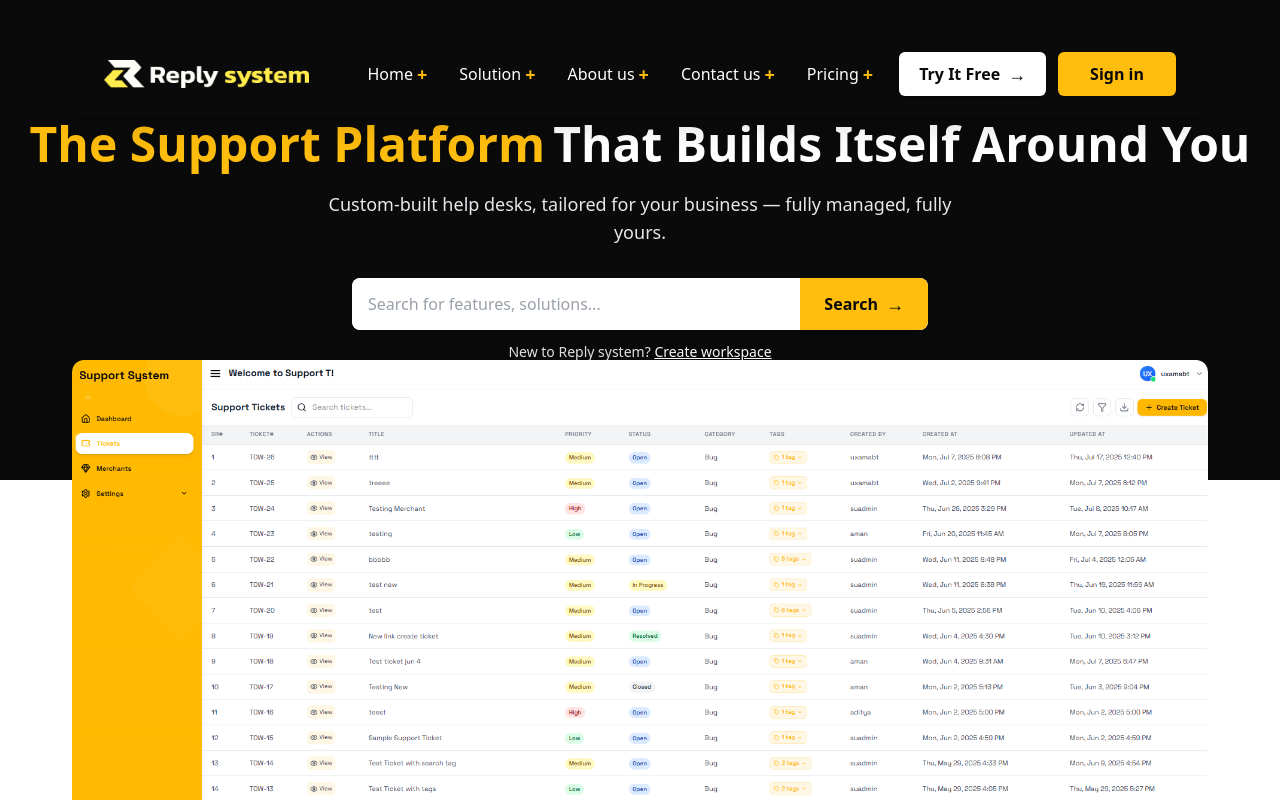
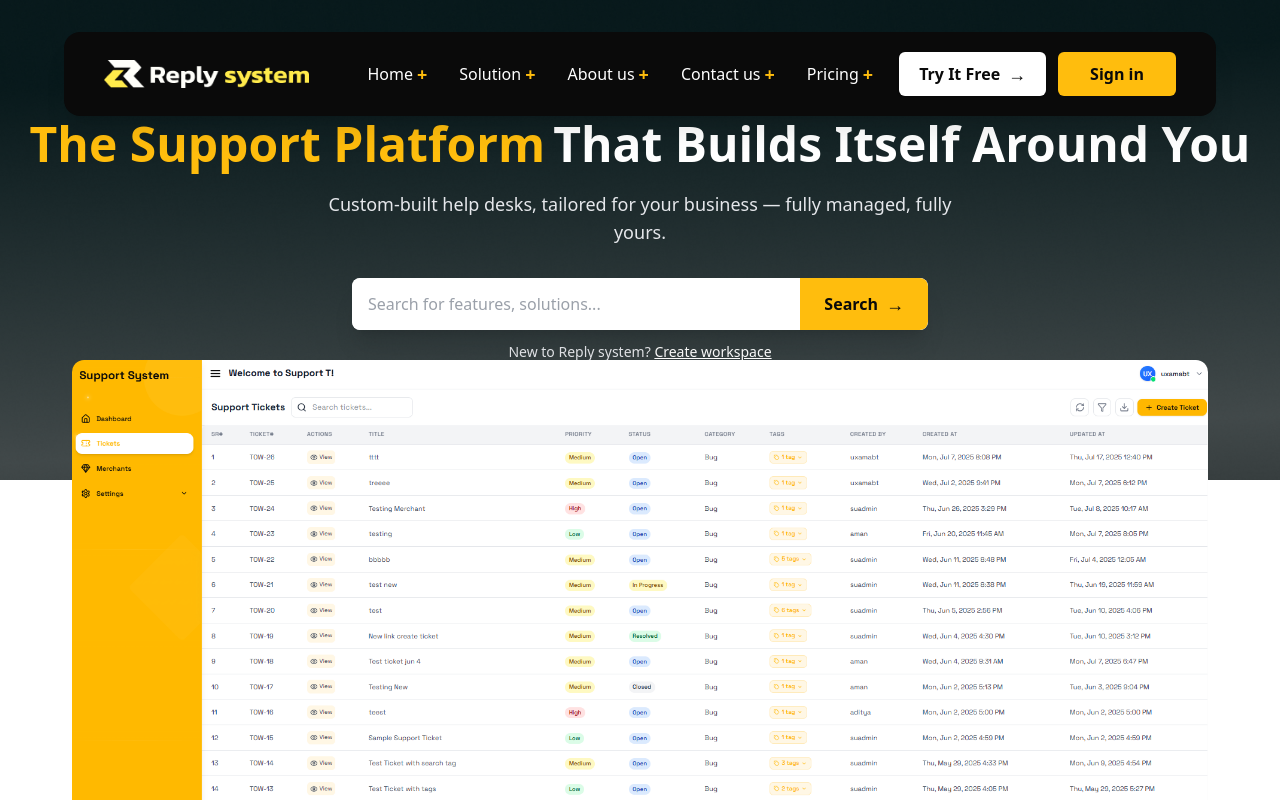
Before and after one commit to Hamzaali0088/reply-system-website-copy, a Next.js app: page / in a window 1280 px wide. Shown: the top 800 px of the page. Built offline with nearby package versions, Linux system fonts and the light colour scheme.

Commit message:
change background image of hero

```diff
--- a/components/Hero.jsx
+++ b/components/Hero.jsx
@@ -45,7 +45,7 @@ export default function Hero() {
 
   return (
     <>
-      <section className="relative flex flex-col items-center justify-center min-h-[60vh] bg-secondary  pt-20 pb-8 px-4">
+      <section className="relative flex flex-col items-center justify-center min-h-[60vh]  pt-20 pb-8 px-4 background-img">
         {/* Main content */}
         <div className="flex flex-col items-center z-10">
           {/* Headline */}
--- a/src/styles/globals.css
+++ b/src/styles/globals.css
@@ -81,3 +81,9 @@
   .logo-primary-filter {
     filter: hue-rotate(-60deg) saturate(1.8) brightness(1.2) sepia(0.3);
   }
+.background-img {
+    background-image: url('/img/background.png');
+    background-size: cover;
+    background-position: center;
+    background-repeat: no-repeat;
+  }
```
Also changed, not shown: public/img/background.png (added).
